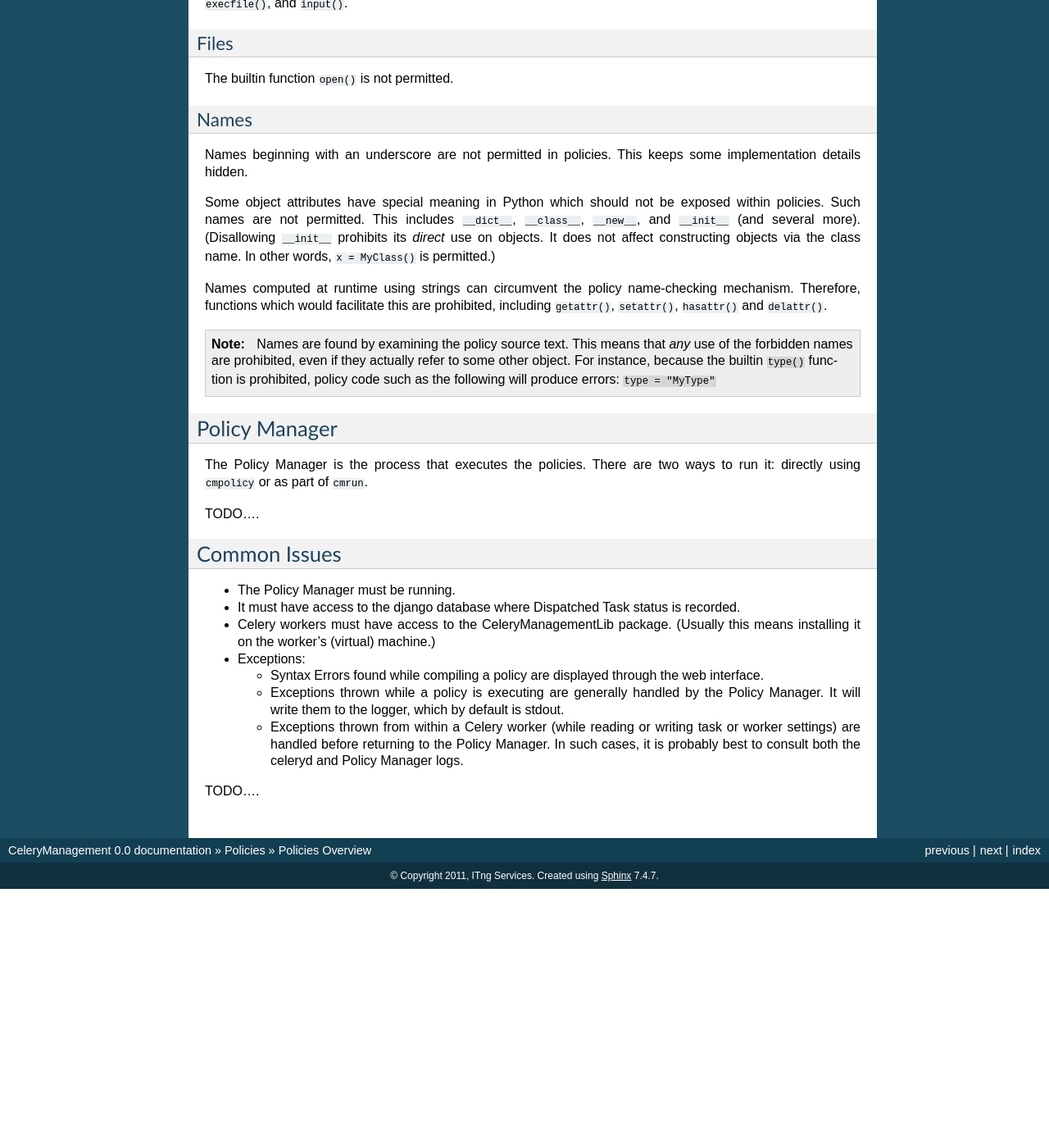
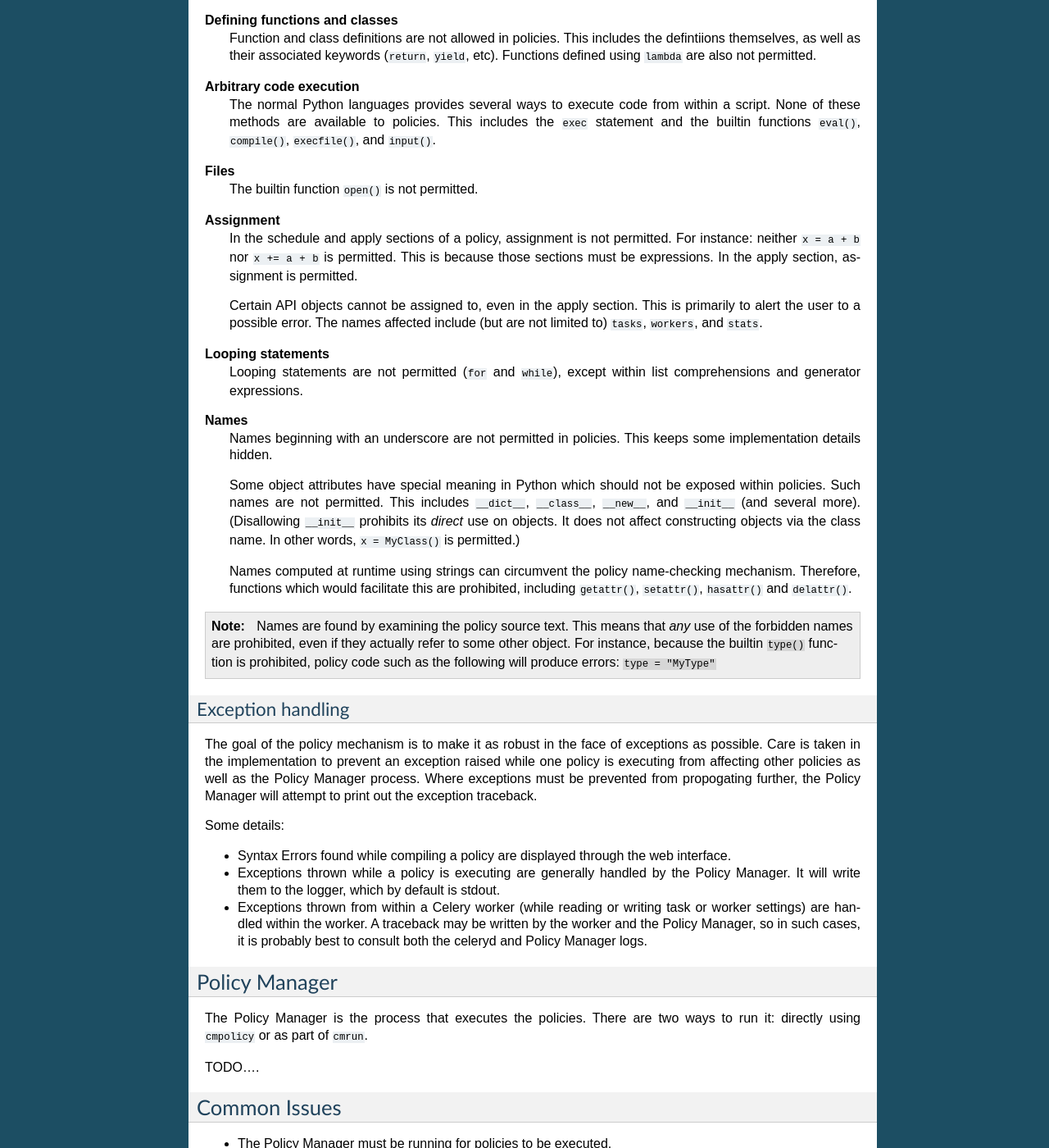
Before and after one commit to bmbouter/CeleryManagement, a Sphinx documentation site: the page built from doc/policy/overview.rst, in a window 1280 px wide and 1400 px high, scrolled down 2445 px. Shown: the whole window at 82% size. Built offline with Sphinx 7.4.7, drawn with Linux system fonts in a browser that asks for light colours; before the commit the page ends 3529 px from its top, so only the background shows below that; some of the changed text lies outside the part shown.

Commit message:
Documentation changes.

```diff
--- a/doc/policy/api.rst
+++ b/doc/policy/api.rst
@@ -1,3 +1,5 @@
+
+.. _policies-api:
 
 Policies API
 ############
--- a/doc/policy/overview.rst
+++ b/doc/policy/overview.rst
@@ -1,3 +1,5 @@
+
+.. _policies-overview:
 
 Policies Overview
 #################
@@ -7,6 +9,9 @@
 it is, then the body of the policy is executed.  Within the body, various
 Worker and Task attributes can be modified.
 
+See :ref:`Policies-API` for information about the objects and functions
+available to executing policies.
+
 .. note:: Policies run outside of Celery.  You may alter worker and task
    settings without worrying how it will affect your currently-running policy.
 
@@ -30,17 +35,17 @@
 apply section is run.  And the apply section is the body of the policy—where
 Celery Task and Worker settings may be modified.
 
-The schedule section must be an expression that returns an object that
-implements the Celery ``schedule`` interface.  Currently, the only available
-schedule type is ``crontab``, which is provided by Celery and permits cron-like
-scheduling.  With no arguments, it defaults to running every minute.
+The :ref:`schedule section <Schedule>` must be an expression that returns an
+object that implements the Celery ``schedule`` interface.  Currently, the only
+available schedule type is ``crontab``, which is provided by Celery and permits
+cron-like scheduling.  With no arguments, it defaults to running every minute.
 
-The condition section determines if the apply section should be executed.  If
-it evaluates to ``True``, the apply is run, otherwise it is not.  It is
-optional—when not supplied the apply section is run every time.
+The :ref:`condition section <Condition>` determines if the apply section should
+be executed.  If it evaluates to ``True``, the apply is run, otherwise it is
+not.  It is optional—when not supplied the apply section is run every time.
 
-The apply section is the body of the policy—it is where Worker and Task
-settings may be modified.
+The :ref:`apply section <Apply>` is the body of the policy—it is where Worker
+and Task settings may be modified.
 
 Features & Limitations
 ======================
@@ -64,10 +69,12 @@
 These limitations keep policies focused and simple.
 
 
-Sections
-========
+Policy Sections
+===============
 
 A Policy is made up of three sections: Schedule, Condition and Apply.
+
+.. _Schedule:
 
 Schedule
 ~~~~~~~~
@@ -100,6 +109,8 @@
 
 TODO....
 
+.. _Apply:
+
 Apply
 ~~~~~
 
@@ -108,71 +119,109 @@
 
 TODO....
 
-Limited Environment
-===================
+Execution Environment
+=====================
 
-Policies are run in a limited execution environment.  These limitations
-manifest themselves when the source code is parsed and when the compiled
-bytecode is executed.
+Policies are run in a limited execution environment.  There are both
+parse-time and run-time mechanisms which enfore this environment.
 
-At parse time, the policy source is checked for certain language constructs
+At parse-time, the policy source is checked for certain language constructs
 which are available in the full Python language, but are not desired in
 policies.
 
-
-
-Imports
-~~~~~~~
-
-No imports are allowed in policies.  This includes the import statements
-``import ...`` and ``from ... import ...`` as well as the builtin
-``__import__`` function.
-
-Selected builtin modules are made available, including ``datetime``,
-``time``, ``calendar``, and ``math``.  (Actually, they are wrappers around
-those modules to prevent any details of those modules leaking into the
-execution environment.)
-
-Defining functions and classes
-~~~~~~~~~~~~~~~~~~~~~~~~~~~~~~
-
-TODO...
-
-Arbitrary code execution
-~~~~~~~~~~~~~~~~~~~~~~~~
-
-The normal Python languages provides several ways to execute code from
-within a script.  None of these methods are available to policies.  This
-includes the ``exec`` statement and the builtin functions ``eval()``,
-``compile()``, ``execfile()``, and ``input()``.
-
-Files
+Scope
 ~~~~~
 
-The builtin function ``open()`` is not permitted.
+At run-time, each policy is given a new copy of the execution environment in
+which to run.  Changes to the namespace (e.g. creating a new name) exist only
+while the execution continues.  Other policies, and indeed the same policy
+executed at a later time, will not see the changes.
 
-Names
-~~~~~
+Restrictions
+~~~~~~~~~~~~
 
-Names beginning with an underscore are not permitted in policies.  This keeps
-some implementation details hidden.
+**Imports**
+    No imports are allowed in policies.  This includes the import statements
+    ``import ...`` and ``from ... import ...`` as well as the builtin
+    ``__import__`` function.
 
-Some object attributes have special meaning in Python which should not be
-exposed within policies.  Such names are not permitted.  This includes
-``__dict__``, ``__class__``, ``__new__``, and ``__init__`` (and several more).
-(Disallowing ``__init__`` prohibits its *direct* use on objects.  It does not
-affect constructing objects via the class name.  In other words,
-``x = MyClass()`` is permitted.)
+    Selected builtin modules are made available, including ``datetime``,
+    ``time``, ``calendar``, and ``math``.  (Actually, they are wrappers around
+    those modules to prevent any details of those modules leaking into the
+    execution environment.)
 
-Names computed at runtime using strings can circumvent the policy name-checking
-mechanism.  Therefore, functions which would facilitate this are prohibited,
-including ``getattr()``, ``setattr()``, ``hasattr()`` and ``delattr()``.
+**Defining functions and classes**
+    Function and class definitions are not allowed in policies.  This includes
+    the defintiions themselves, as well as their associated keywords
+    (``return``, ``yield``, etc).  Functions defined using ``lambda`` are also
+    not permitted.
+
+**Arbitrary code execution**
+    The normal Python languages provides several ways to execute code from
+    within a script.  None of these methods are available to policies.  This
+    includes the ``exec`` statement and the builtin functions ``eval()``,
+    ``compile()``, ``execfile()``, and ``input()``.
+
+**Files**
+    The builtin function ``open()`` is not permitted.
+
+**Assignment**
+    In the schedule and apply sections of a policy, assignment is not
+    permitted.  For instance: neither ``x = a + b`` nor ``x += a + b`` is
+    permitted.  This is because those sections must be expressions.  In the
+    apply section, assignment is permitted.
+
+    Certain API objects cannot be assigned to, even in the apply section.  This
+    is primarily to alert the user to a possible error.  The names affected
+    include (but are not limited to) ``tasks``, ``workers``, and ``stats``.
+
+**Looping statements**
+    Looping statements are not permitted (``for`` and ``while``), except
+    within list comprehensions and generator expressions.
+
+**Names**
+    Names beginning with an underscore are not permitted in policies.  This
+    keeps some implementation details hidden.
+
+    Some object attributes have special meaning in Python which should not be
+    exposed within policies.  Such names are not permitted.  This includes
+    ``__dict__``, ``__class__``, ``__new__``, and ``__init__`` (and several
+    more).  (Disallowing ``__init__`` prohibits its *direct* use on objects.
+    It does not affect constructing objects via the class name.  In other
+    words, ``x = MyClass()`` is permitted.)
+
+    Names computed at runtime using strings can circumvent the policy
+    name-checking mechanism.  Therefore, functions which would facilitate this
+    are prohibited, including ``getattr()``, ``setattr()``, ``hasattr()`` and
+    ``delattr()``.
 
 .. note:: Names are found by examining the policy source text.  This means that
    *any* use of the forbidden names are prohibited, even if they actually refer
    to some other object.  For instance, because the builtin ``type()`` function
    is prohibited, policy code such as the following will produce errors:
    ``type = "MyType"``
+
+Exception handling
+~~~~~~~~~~~~~~~~~~
+
+The goal of the policy mechanism is to make it as robust in the face of
+exceptions as possible.  Care is taken in the implementation to prevent an
+exception raised while one policy is executing from affecting other policies as
+well as the Policy Manager process.  Where exceptions must be prevented from
+propogating further, the Policy Manager will attempt to print out the exception
+traceback.
+
+Some details:
+
+- Syntax Errors found while compiling a policy are displayed through the web
+  interface.
+- Exceptions thrown while a policy is executing are generally handled by the
+  Policy Manager.  It will write them to the logger, which by default is
+  stdout.
+- Exceptions thrown from within a Celery worker (while reading or writing
+  task or worker settings) are handled within the worker.  A traceback may be
+  written by the worker and the Policy Manager, so in such cases, it is
+  probably best to consult both the celeryd and Policy Manager logs.
 
 
 Policy Manager
@@ -186,22 +235,13 @@
 Common Issues
 =============
 
-- The Policy Manager must be running.
+- The Policy Manager must be running for policies to be executed.
 - It must have access to the django database where Dispatched Task status is
   recorded.
 - Celery workers must have access to the CeleryManagementLib package.  (Usually
   this means installing it on the worker's (virtual) machine.)
-- Exceptions:
 
-  - Syntax Errors found while compiling a policy are displayed through the web
-    interface.
-  - Exceptions thrown while a policy is executing are generally handled by the
-    Policy Manager.  It will write them to the logger, which by default is
-    stdout.
-  - Exceptions thrown from within a Celery worker (while reading or writing
-    task or worker settings) are handled before returning to the Policy
-    Manager.  In such cases, it is probably best to consult both the celeryd
-    and Policy Manager logs.
+
 
 
 
```
Also changed, not shown: other parts of doc/policy/overview.rst (+3 -1 lines).
